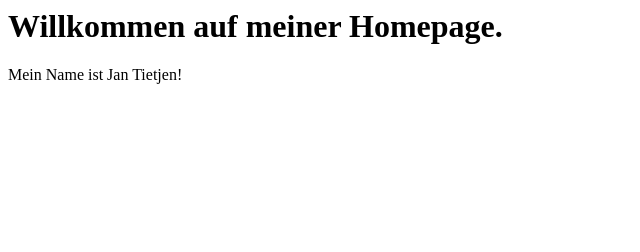
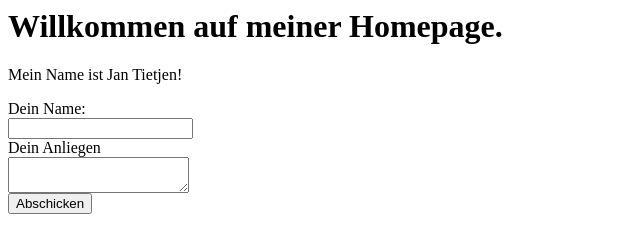
Before and after one commit to tietjen/homepage, a plain HTML site: page index.html in a window 1280 px wide. Shown: the whole page, without its empty margins (0-640 px from the left). Drawn offline with Linux system fonts and the light colour scheme.

Commit message:
Formular eingefügt

```diff
--- a/index.html
+++ b/index.html
@@ -6,5 +6,12 @@
 
         <h1>Willkommen auf meiner Homepage.</h1>
         <p>Mein Name ist Jan Tietjen!</p>
+	<form>
+		Dein Name:<br>
+		<input type="text"><br>
+		Dein Anliegen<br>
+		<textarea></textarea><br>
+		<input type="submit" value="Abschicken">
+	</form>
     </body>
 </html>
```
